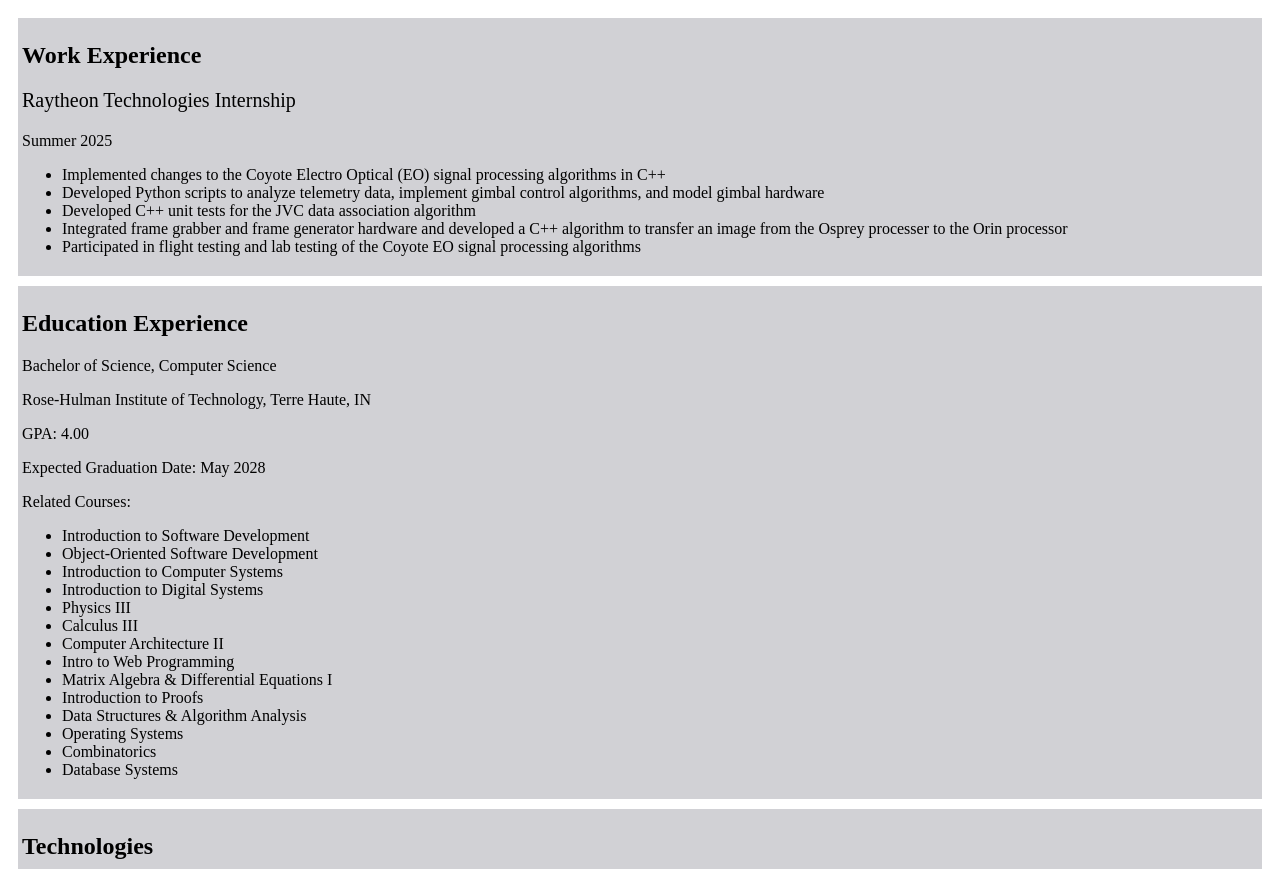
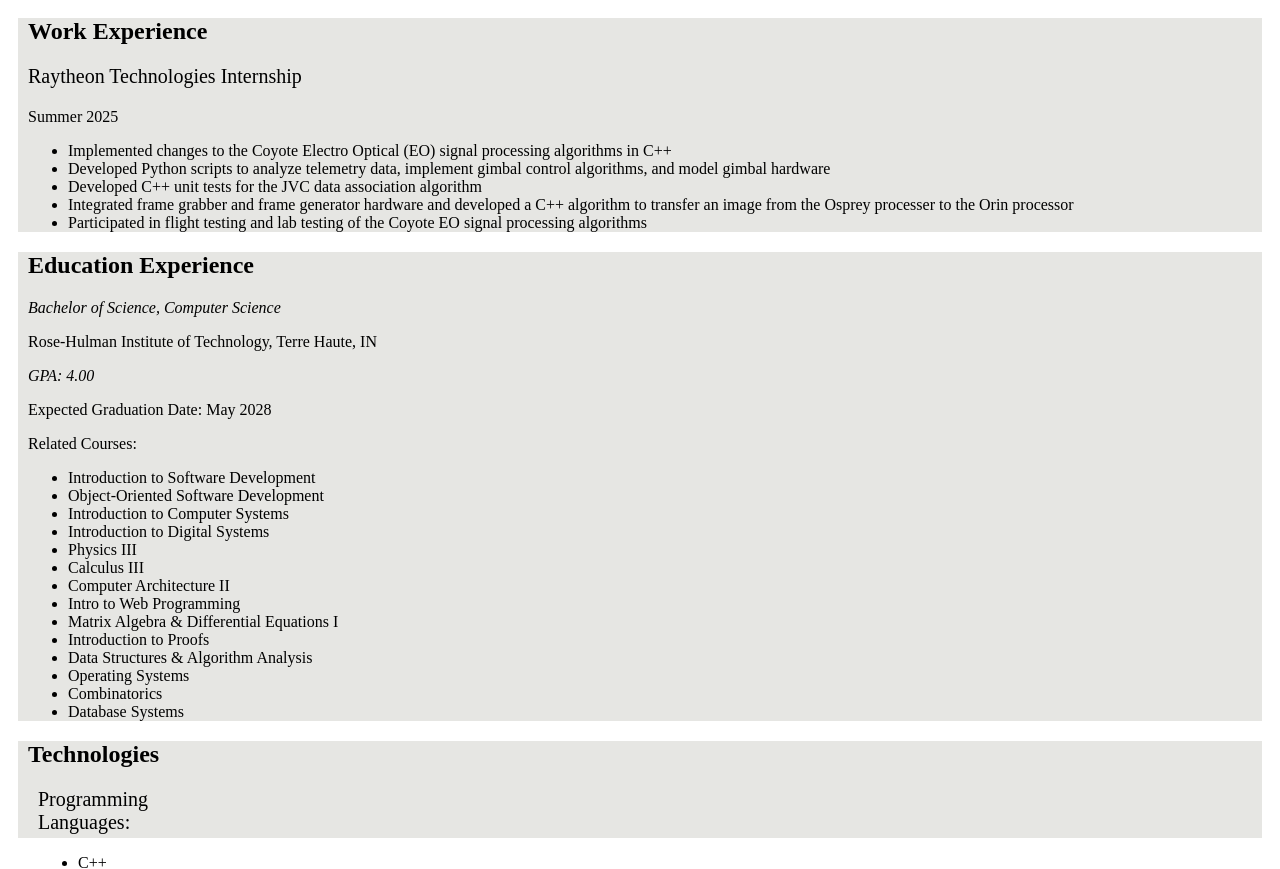
Before and after one commit to rhit-newtonmj/rhit-newtonmj.github.io, a plain HTML site: page resume.html in a window 1280 px wide. Shown: the part 48-917 px from the top of the page. Drawn offline with Linux system fonts and the light colour scheme.

Commit message:
update css

```diff
--- a/public/styles/styles.css
+++ b/public/styles/styles.css
@@ -7,13 +7,13 @@
     font-size: 10px;
 }
 img{
-    width: 80%
+    height: 80%
 
 }
 section{
-    background-color: #d1d1d5;
+    background-color: #E6E6E3;
     margin: 10px;
-    padding: 4px;
+    padding-left: 10px;
 }
 p{
     font-size: 16px;
@@ -25,10 +25,12 @@
 div{
     width: 15%;
     margin: 5px;
-    text-align: center;
 }
 .techTitle{
     text-align: center;
     font-size: 20px;
 
 }
+#tech{
+    height: 50px
+}
--- a/resume.html
+++ b/resume.html
@@ -21,9 +21,9 @@
         </section>
         <section>
             <h2>Education Experience</h2>
-            <p>Bachelor of Science, Computer Science</p>
+            <p><em>Bachelor of Science, Computer Science</em></p>
             <p>Rose-Hulman Institute of Technology, Terre Haute, IN</p>
-            <p>GPA: 4.00</p>
+            <p><em>GPA: 4.00</em></p>
             <p>Expected Graduation Date: May 2028</p>
             <p>Related Courses:</p>
             <ul>
@@ -46,6 +46,7 @@
         </section>
         <section>
             <h2>Technologies</h2>
+            <div id="tech">
             <div>
             <p class="techTitle">Programming Languages:</p>
             <ul>
@@ -92,6 +93,7 @@
                 <li>Azure DevOps</li>
             </ul>
             </div>
+            </div>
         </section>
     </body>
 </html>
```
